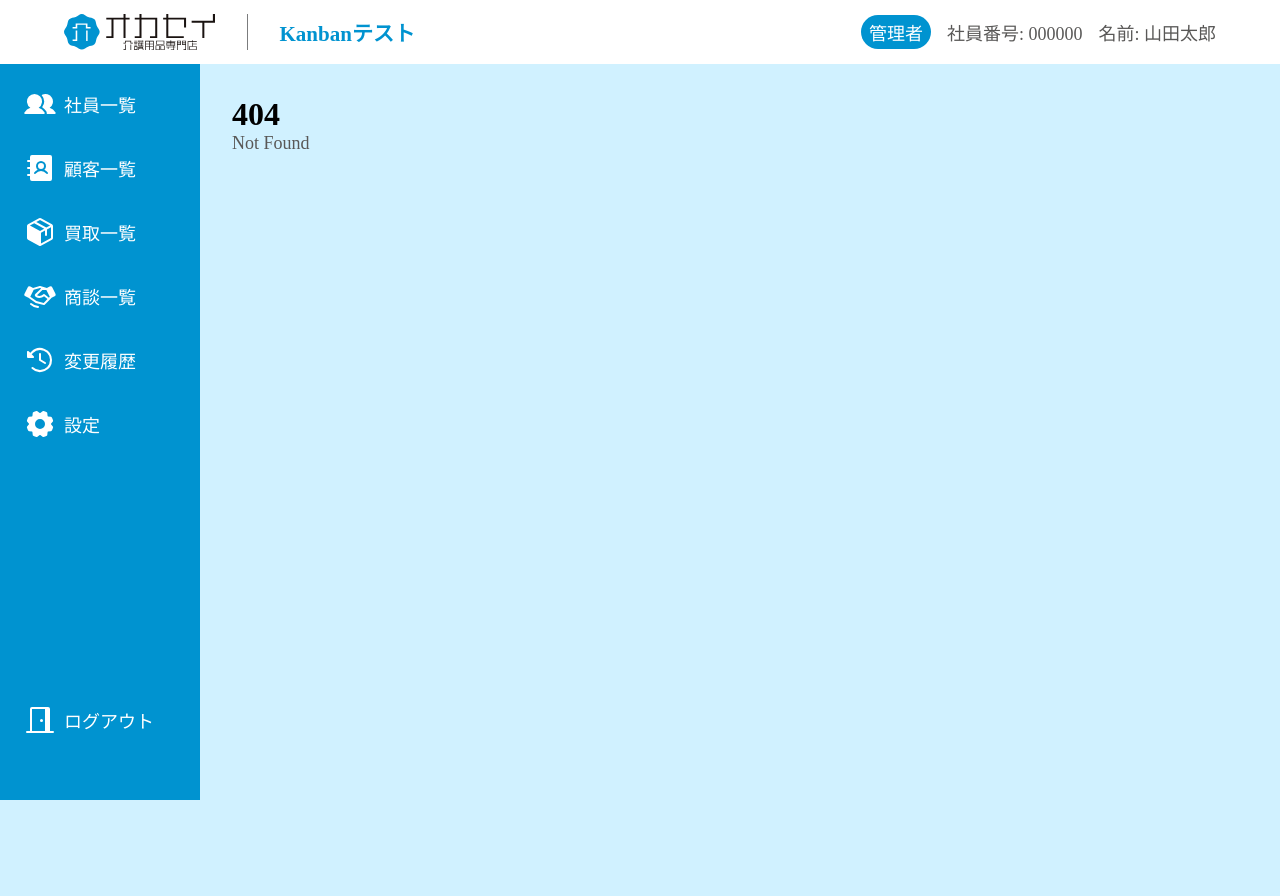
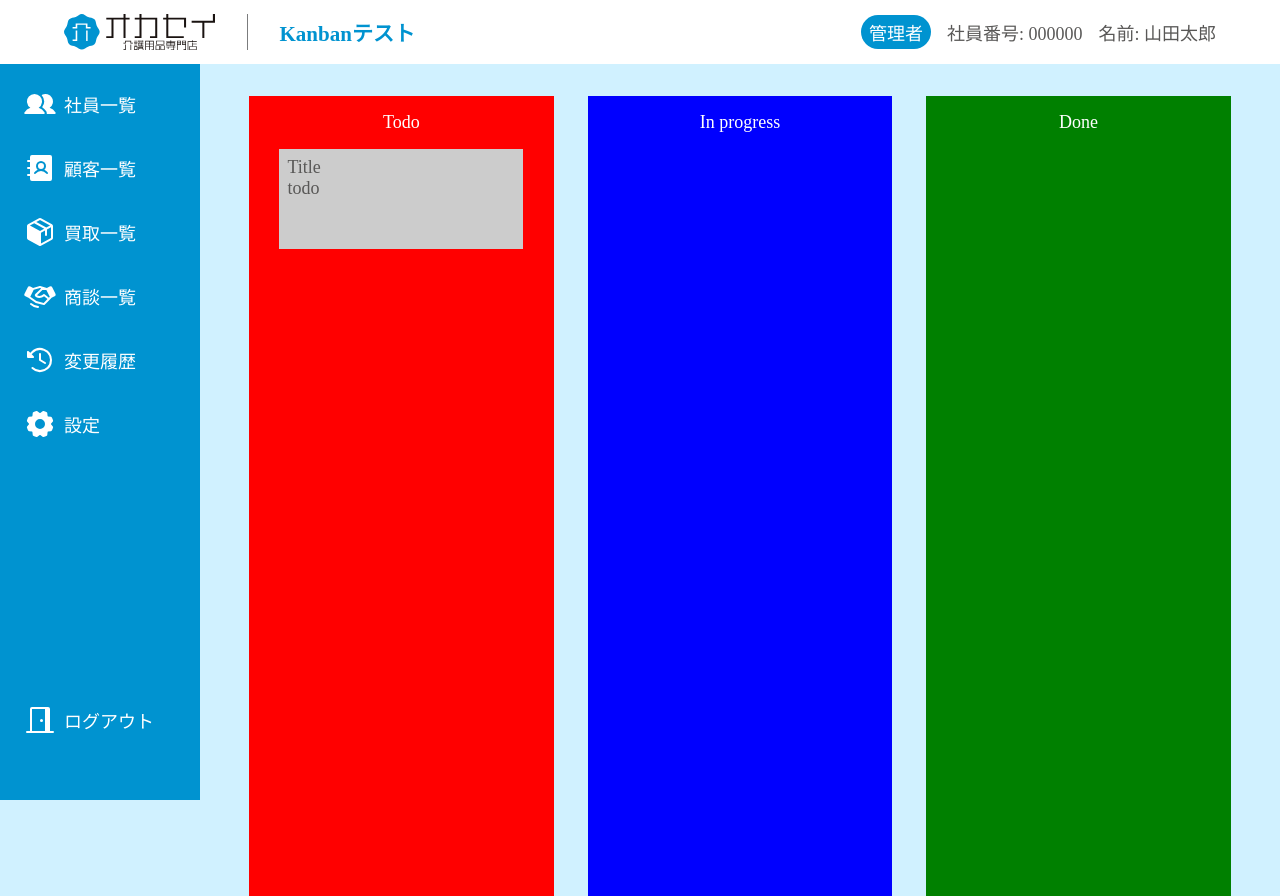
Before and after one commit to studioexu/okasei-business-create, a SvelteKit app: page /kanban in a window 1280 px wide. Before the commit this address had no page. Before the commit the page ends 800 px from the top, so only its background shows below. Built offline with nearby package versions, Linux system fonts and the light colour scheme.

Commit message:
feature: Kanbanを作成

```diff
--- /dev/null
+++ b/src/routes/kanban/+page.svelte
@@ -0,0 +1,136 @@
+<script lang="ts">
+	$: boards = [
+		{ id: 'todo', tasks: [{ id: 'task1', title: 'Title', status: 'todo' }], text: 'Todo' },
+		{ id: 'in-progress', tasks: [], text: 'In progress' },
+		{ id: 'done', tasks: [], text: 'Done' }
+	]
+
+	$: currentTask = ''
+	$: currentBoard = 0
+	$: newBoard = 0
+	$: hoveringBoard = 0
+
+	const dragEnter = (event: Event, index: number) => {
+		const id = (<HTMLElement>event.target).getAttribute('id')
+
+		if (id && currentTask !== '' && boards.map(board => board.id).includes(id)) {
+			newBoard = index
+			hoveringBoard = index + 1
+		}
+	}
+
+	const dragOver = (event: Event) => {
+		event.preventDefault()
+	}
+
+	const drop = (index: number) => {
+		let task: { id: string; title: string; status: string } | undefined
+
+		boards[currentBoard].tasks = boards[currentBoard].tasks?.filter(
+			(localTask: { id: string; title: string; status: string }) => {
+				if (localTask.id !== currentTask) return localTask
+
+				task = localTask
+			}
+		)
+
+		if (task) {
+			task.status = boards[newBoard].id
+			let tasks = boards[newBoard].tasks
+			if (tasks) {
+				tasks?.push(task)
+				boards[index].tasks = [...tasks]
+			}
+		}
+
+		currentTask = ''
+		currentBoard = 0
+		newBoard = 0
+		hoveringBoard = 0
+	}
+
+	const dragStart = (event: Event, index: number) => {
+		currentTask = (<HTMLElement>event.target).getAttribute('id') ?? ''
+		currentBoard = index
+	}
+</script>
+
+<div class="kanban">
+	{#each boards as board, index}
+		<!-- svelte-ignore a11y-no-static-element-interactions -->
+		<div
+			class="area"
+			class:is-hovering={index + 1 === hoveringBoard && currentBoard + 1 !== hoveringBoard}
+			id={board.id}
+			on:dragenter={event => dragEnter(event, index)}
+			on:dragover={dragOver}
+			on:drop={() => drop(index)}
+		>
+			<span>{board.text}</span>
+			<!-- svelte-ignore a11y-no-static-element-interactions -->
+			{#each board.tasks as task}
+				<div
+					class="task"
+					id={task.id}
+					draggable={true}
+					on:dragstart={event => dragStart(event, index)}
+					on:dragover={dragOver}
+				>
+					<p>{task.title}</p>
+          <span>{task.status}</span>
+				</div>
+			{/each}
+		</div>
+	{/each}
+</div>
+
+<style lang="scss">
+	.kanban {
+		display: flex;
+		justify-content: space-between;
+		width: 100%;
+	}
+
+	.area {
+		display: inline-block;
+		width: 30%;
+		height: 800px;
+		margin: 0 auto;
+
+		> span {
+			display: block;
+			color: #fff;
+			text-align: center;
+			margin: 16px 0;
+		}
+	}
+
+	.is-hovering {
+		opacity: 0.5;
+	}
+
+	#todo {
+		background: red;
+	}
+
+	#in-progress {
+		background: blue;
+	}
+
+	#done {
+		background: green;
+	}
+
+	.task {
+		width: 80%;
+		height: 100px;
+		background: #ccc;
+		padding: 8px;
+		margin: 0 auto 16px auto;
+		cursor: grab;
+
+		&:active {
+			cursor: grabbing;
+		}
+	}
+</style>
```
